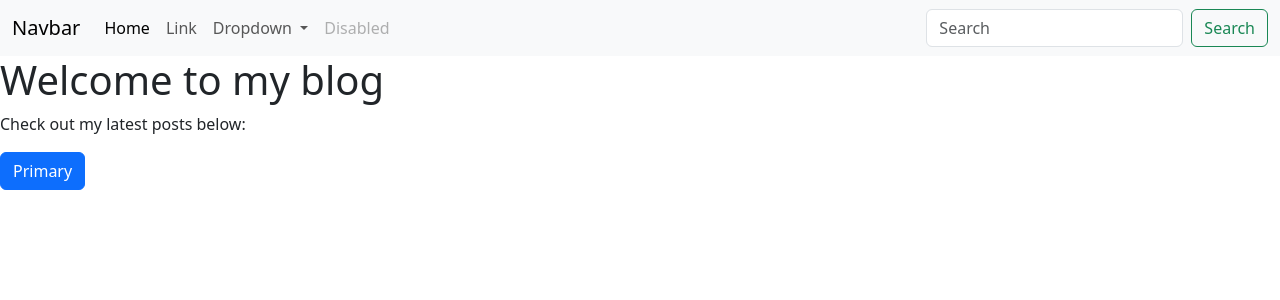
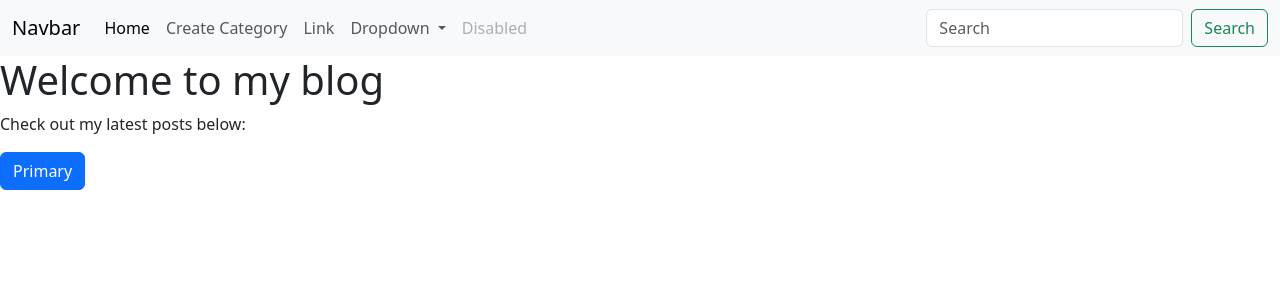
Before and after one commit to songlei1979/Simpleblog2026s1, a Django app: page / in a window 1280 px wide. Shown: the top 300 px of the page. Run offline with Django 5.2, Linux system fonts and the light colour scheme; data that the repository does not hold is empty.

Commit message:
template - create category

```diff
--- a/blog/urls.py
+++ b/blog/urls.py
@@ -1,6 +1,6 @@
 from django.urls import path
 
-from blog.views import index, category_detail, post_detail
+from blog.views import index, category_detail, post_detail, create_category
 
 urlpatterns = [
     path('', index, name='index'),
@@ -8,4 +8,6 @@ urlpatterns = [
          category_detail, name='category_detail'),
     path('post/<int:post_id>/',
          post_detail, name='post_detail'),
+    path('create_category/',
+         create_category, name='create_category'),
 ]
--- a/blog/views.py
+++ b/blog/views.py
@@ -1,4 +1,4 @@
-from django.shortcuts import render
+from django.shortcuts import render, redirect
 
 from blog.models import Category, Post
 
@@ -18,3 +18,10 @@ def post_detail(request, post_id):
     post = Post.objects.get(id=post_id)
     return render(request, 'blog/post.html',
                   {'post': post})
+
+def create_category(request):
+    if request.method == 'POST':
+        name = request.POST['category_name']
+        category = Category.objects.create(name=name)
+        return redirect('category_detail', category_id=category.id)
+    return render(request, 'blog/create_category.html')
--- a/templates/base.html
+++ b/templates/base.html
@@ -21,6 +21,12 @@
       <ul class="navbar-nav me-auto mb-2 mb-lg-0">
         <li class="nav-item">
           <a class="nav-link active" aria-current="page" href="#">Home</a>
+        </li>
+          <li class="nav-item">
+          <a class="nav-link"
+             href="{% url 'create_category' %}">
+              Create Category
+          </a>
         </li>
         <li class="nav-item">
           <a class="nav-link" href="#">Link</a>
```
Also changed, not shown: templates/blog/create_category.html (added, +15 -0 lines).
